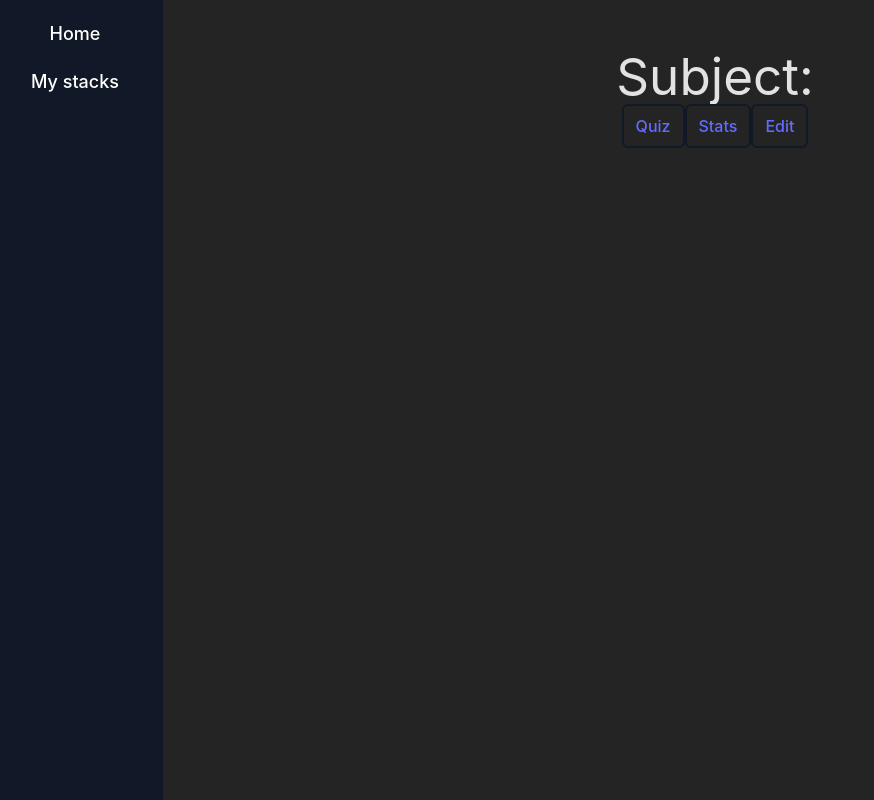
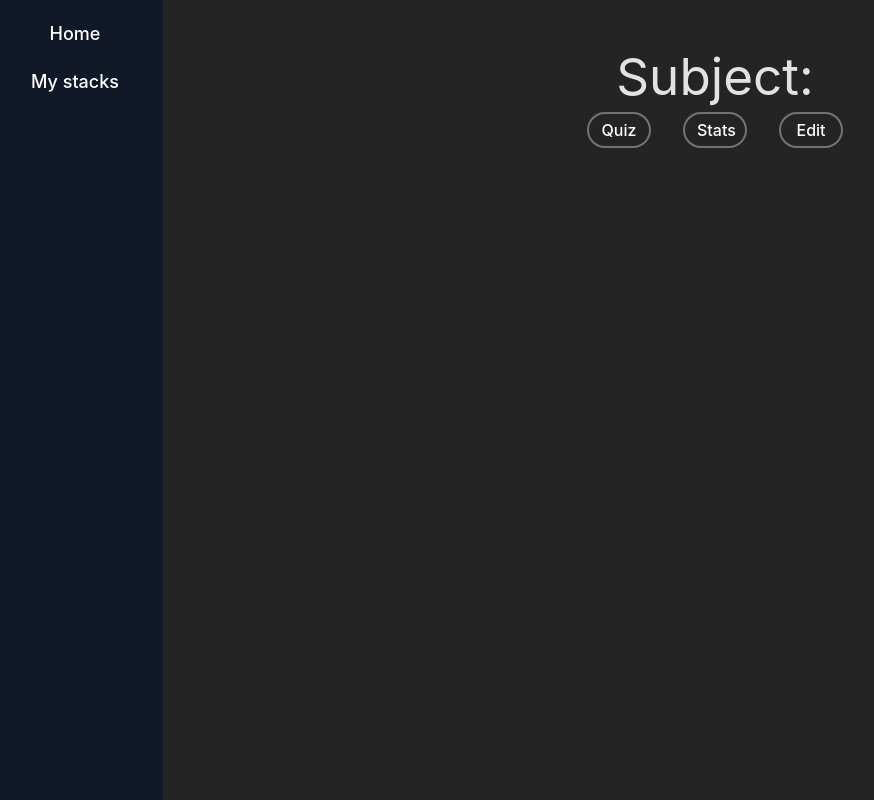
Before and after one commit to LamarcheG/quiz-app, a React (Vite) app: page /stacks/1 in a window 1280 px wide. Shown: the whole page, without its empty margins (13-887 px from the left). Built offline with nearby package versions, Linux system fonts and the light colour scheme; no server answers; the database is empty.

Commit message:
style: change styles in nav and stats

```diff
--- a/src/Components/Navigation/Nav.tsx
+++ b/src/Components/Navigation/Nav.tsx
@@ -30,7 +30,7 @@ export const Nav = () => {
       {isSmallScreen ? (
         <>
           {isNavOpen ? (
-            <nav className="absolute z-0 h-full w-48 bg-gray-900">
+            <nav className="absolute z-0 h-full min-h-screen w-48 bg-gray-900">
               {/** Close button */}
               <button
                 className="relative top-2 left-2 z-10 border-none bg-neutral-800 px-4 py-3 outline-none"
@@ -69,7 +69,7 @@ export const Nav = () => {
           )}
         </>
       ) : (
-        <nav className="h-full w-44 flex-shrink-0 bg-gray-900 2xl:w-64">
+        <nav className="min-h-screen w-44 flex-shrink-0 bg-gray-900 2xl:w-64">
           <div className="flex min-h-min flex-col items-center justify-between">
             <Link to="/" className="pt-5 text-lg text-white">
               Home
--- a/src/Pages/Index.tsx
+++ b/src/Pages/Index.tsx
@@ -1,8 +1,10 @@
 export const Index = () => {
   return (
-    <div>
-      <h1>Index</h1>
-      <p>Welcome to the best Quiz app of Paradis street</p>
+    <div className="grid h-full items-center justify-center">
+      <div>
+        <h1>Index</h1>
+        <p>Welcome to the best Quiz app of Paradis street</p>
+      </div>
     </div>
   );
 };
--- a/src/Pages/MyStacks.tsx
+++ b/src/Pages/MyStacks.tsx
@@ -50,6 +50,7 @@ export const MyStacks = (props: any) => {
   };
 
   return (
+    <div className="grid h-full items-center justify-center">
       <div>
         <div className="flex items-center pb-5">
           <h1 className="pr-5">My Stacks</h1>
@@ -100,5 +101,6 @@ export const MyStacks = (props: any) => {
           </form>
         )}
       </div>
+    </div>
   );
 };
--- a/src/Pages/Quiz/StackIndex.tsx
+++ b/src/Pages/Quiz/StackIndex.tsx
@@ -8,6 +8,9 @@ import { useUser } from "../../Stores/UserContext";
 export const StackIndex = () => {
   const { stackId } = useParams();
   const [stackName, setStackName] = useState("");
+  const [activeTab, setActiveTab] = useState(
+    "index" as "quiz" | "stats" | "edit" | "index"
+  );
   const userContext = useUser() as unknown as User;
 
   useEffect(() => {
@@ -29,28 +32,49 @@ export const StackIndex = () => {
   const captitalize = (str: string) => {
     return str.charAt(0).toUpperCase() + str.slice(1);
   };
+
+  const handleTabClick = (tab: "quiz" | "stats" | "edit") => () => {
+    setActiveTab(tab);
+  };
+
   return (
     <div className="pt-12 text-center">
       <h1>Subject: {captitalize(stackName)}</h1>
+      <div className="m-auto mt-2 flex w-4/6 items-center justify-between xl:w-64">
         <Link
           to={`/stacks/${stackId}/quiz`}
-        className="inline-block rounded-md border-2 border-gray-900 px-3 py-2"
+          className={
+            "inline-block w-16 rounded-full border-2 px-3 py-1 text-white" +
+            (activeTab === "quiz" ? " border-gray-900" : " border-neutral-500")
+          }
+          onClick={handleTabClick("quiz")}
         >
           Quiz
         </Link>
         <Link
           to={`/stacks/${stackId}/stats`}
-        className="inline-block rounded-md border-2 border-gray-900 px-3 py-2"
+          className={
+            "inline-block w-16 rounded-full border-2 px-3 py-1 text-white" +
+            (activeTab === "stats" ? " border-gray-900" : " border-neutral-500")
+          }
+          onClick={handleTabClick("stats")}
         >
           Stats
         </Link>
         <Link
           to={`/stacks/${stackId}/edit`}
-        className="inline-block rounded-md border-2 border-gray-900 px-3 py-2"
+          className={
+            "inline-block w-16 rounded-full border-2 px-3 py-1 text-white" +
+            (activeTab === "edit" ? " border-gray-900" : " border-neutral-500")
+          }
+          onClick={handleTabClick("edit")}
         >
           Edit
         </Link>
+      </div>
+      <div className="mt-3">
         <Outlet />
+      </div>
     </div>
   );
 };
--- a/src/Pages/Quiz/Stats.tsx
+++ b/src/Pages/Quiz/Stats.tsx
@@ -93,7 +93,7 @@ export const Stats = () => {
     <>
       {isLoaded ? (
         <div>
-          <div className="mt-5">
+          <div>
             <p>Average Score: {getAverageScore()}</p>
             <p>Average Time: {getAverageTime()}</p>
           </div>
--- a/src/index.css
+++ b/src/index.css
@@ -19,7 +19,7 @@
 
 #root {
   width: 100%;
-  height: 100vh;
+  min-height: 100vh;
 }
 
 a {
```
Lines whose indentation alone changed are shown as unchanged.
